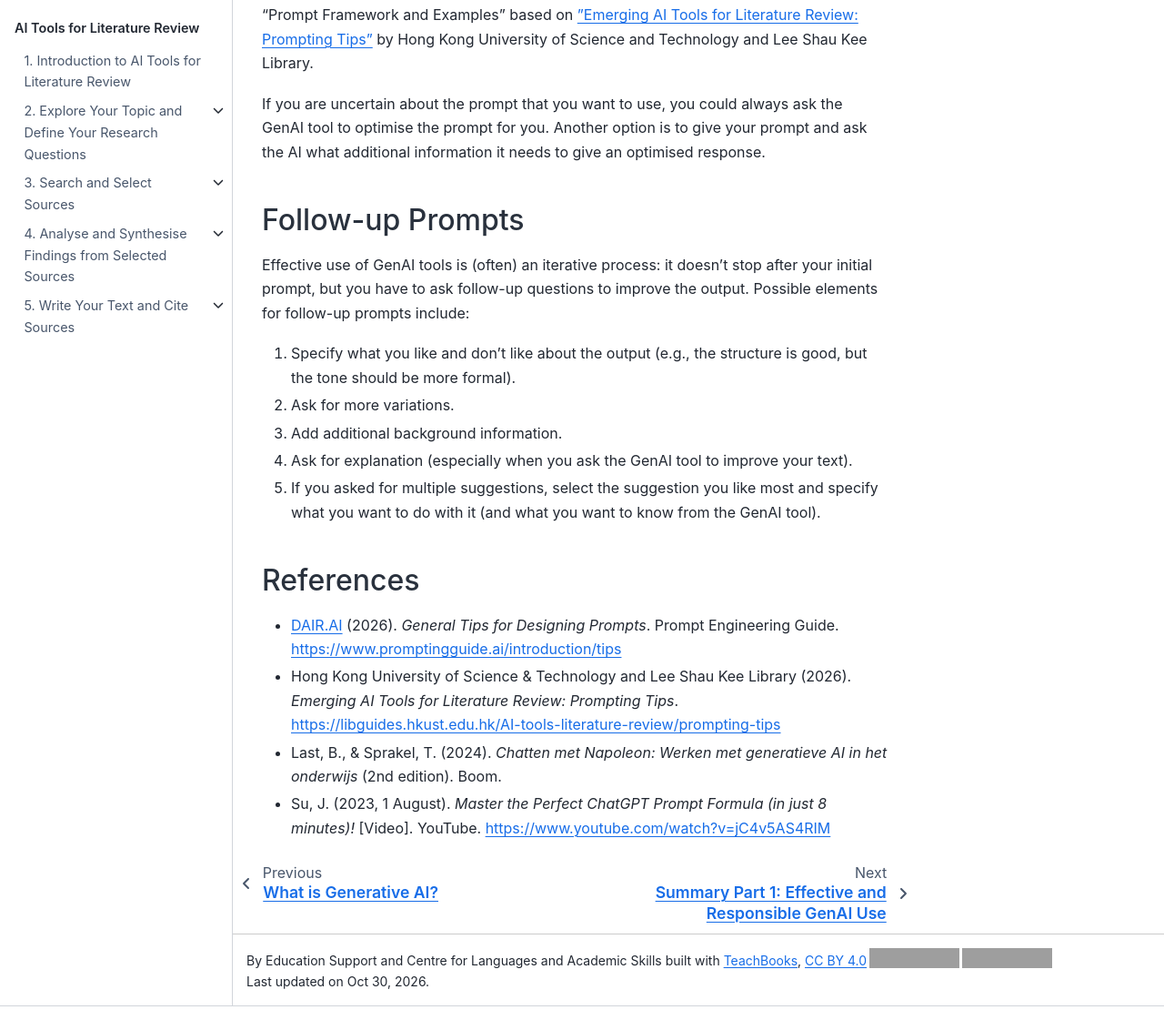
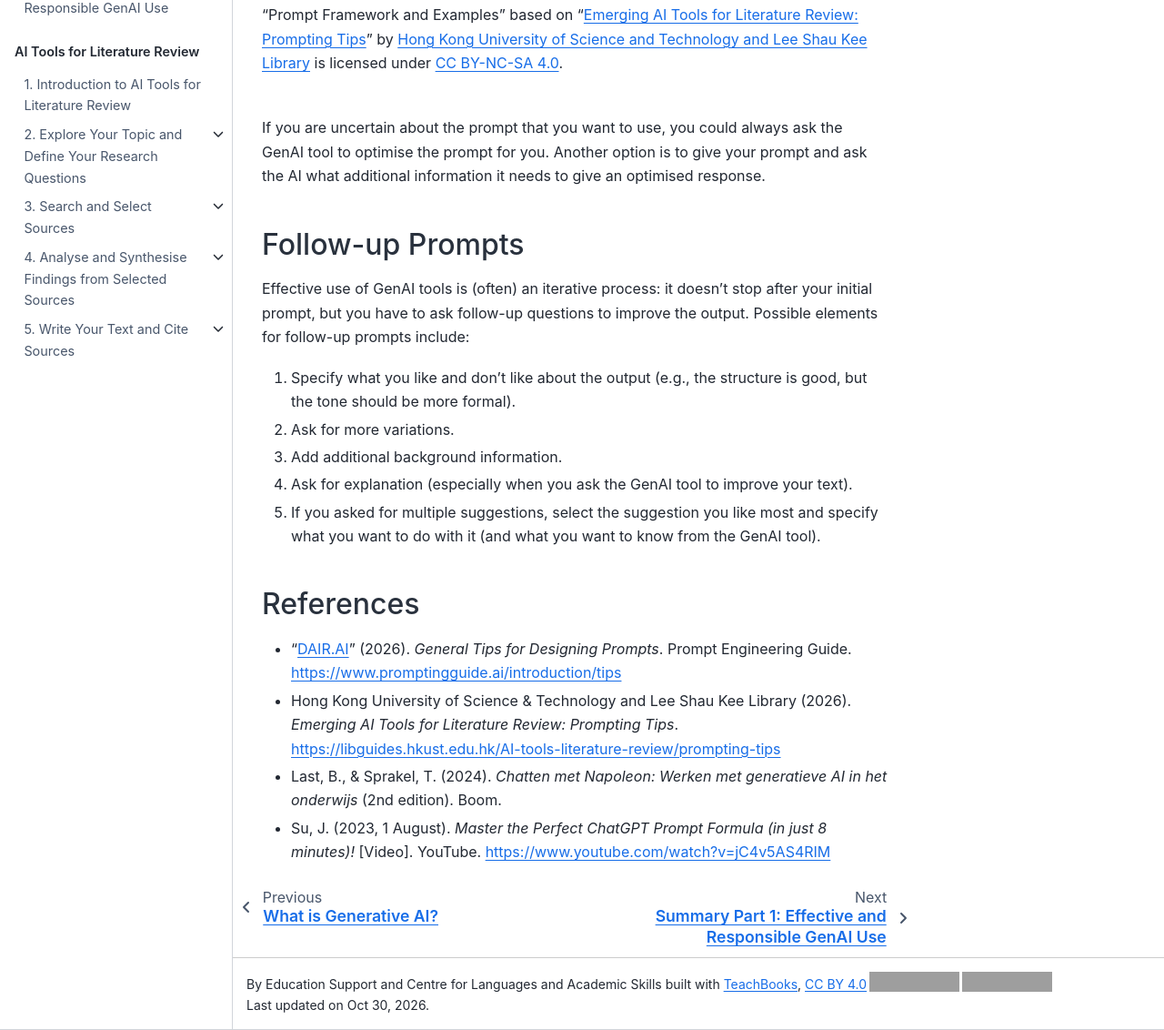
Before and after one commit to lwalma/ai-lit-review, a Jupyter Book: the page built from book/part1/prompts.md, in a window 1280 px wide and 1400 px high, scrolled down 966 px, cut to the strip 268-1400 px from the top of the window. Shown: the whole strip at 91% size. Built offline with Jupyter Book 1.0.4 settings and Sphinx 7.4.7 and the Sphinx Book theme 1.1.4, drawn with Linux system fonts in a browser that asks for light colours; comment, search, counter and statistics services are not loaded; before the commit the page ends 2340 px from its top, so only the background shows below that; grey boxes are pictures that could not be loaded.

Commit message:
Update prompts.md

```diff
--- a/book/part1/prompts.md
+++ b/book/part1/prompts.md
@@ -12,7 +12,7 @@ Experts have suggested different frameworks to create effective prompts. Two of
 
 <iframe src="https://tudelft.h5p.com/content/1293035986437971857/embed" aria-label="Prompt Engineering version 2026" width="1088" height="637" frameborder="0" allowfullscreen="allowfullscreen" allow="autoplay *; geolocation *; microphone *; camera *; midi *; encrypted-media *"></iframe><script src="https://tudelft.h5p.com/js/h5p-resizer.js" charset="UTF-8"></script>
 
-"Prompt Framework and Examples" based on <a href="https://libguides.hkust.edu.hk/AI-tools-literature-review/prompting-tips" target="_blank">"Emerging AI Tools for Literature Review: Prompting Tips"</a> by Hong Kong University of Science and Technology and Lee Shau Kee Library.
+"Prompt Framework and Examples" based on "<a href="https://libguides.hkust.edu.hk/AI-tools-literature-review/prompting-tips" target="_blank">Emerging AI Tools for Literature Review: Prompting Tips</a>" by <a href="https://library.hkust.edu.hk/" target="_blank">Hong Kong University of Science and Technology and Lee Shau Kee Library</a> is licensed under <a href="https://creativecommons.org/licenses/by-nc-sa/4.0/" target=_blank>CC BY-NC-SA 4.0</a>. <br><br>
 
 If you are uncertain about the prompt that you want to use, you could always ask the GenAI tool to optimise the prompt for you. Another option is to give your prompt and ask the AI what additional information it needs to give an optimised response.
 
@@ -28,7 +28,7 @@ Effective use of GenAI tools is (often) an iterative process: it doesn’t stop
 
 ## References
 
-- DAIR.AI (2026). _General Tips for Designing Prompts_. Prompt Engineering Guide. <a href="https://www.promptingguide.ai/introduction/tips" target="_blank">https://www.promptingguide.ai/introduction/tips</a>
+- "DAIR.AI" (2026). _General Tips for Designing Prompts_. Prompt Engineering Guide. <a href="https://www.promptingguide.ai/introduction/tips" target="_blank">https://www.promptingguide.ai/introduction/tips</a>
 - Hong Kong University of Science & Technology and Lee Shau Kee Library (2026). _Emerging AI Tools for Literature Review: Prompting Tips_. <a href="https://libguides.hkust.edu.hk/AI-tools-literature-review/prompting-tips" target="_blank">https://libguides.hkust.edu.hk/AI-tools-literature-review/prompting-tips</a>
 - Last, B., & Sprakel, T. (2024). _Chatten met Napoleon: Werken met generatieve AI in het onderwijs_ (2nd edition). Boom.
 - Su, J. (2023, 1 August). _Master the Perfect ChatGPT Prompt Formula (in just 8 minutes)!_ [Video]. YouTube. <a href="https://www.youtube.com/watch?v=jC4v5AS4RIM" target="_blank">https://www.youtube.com/watch?v=jC4v5AS4RIM</a>
```
